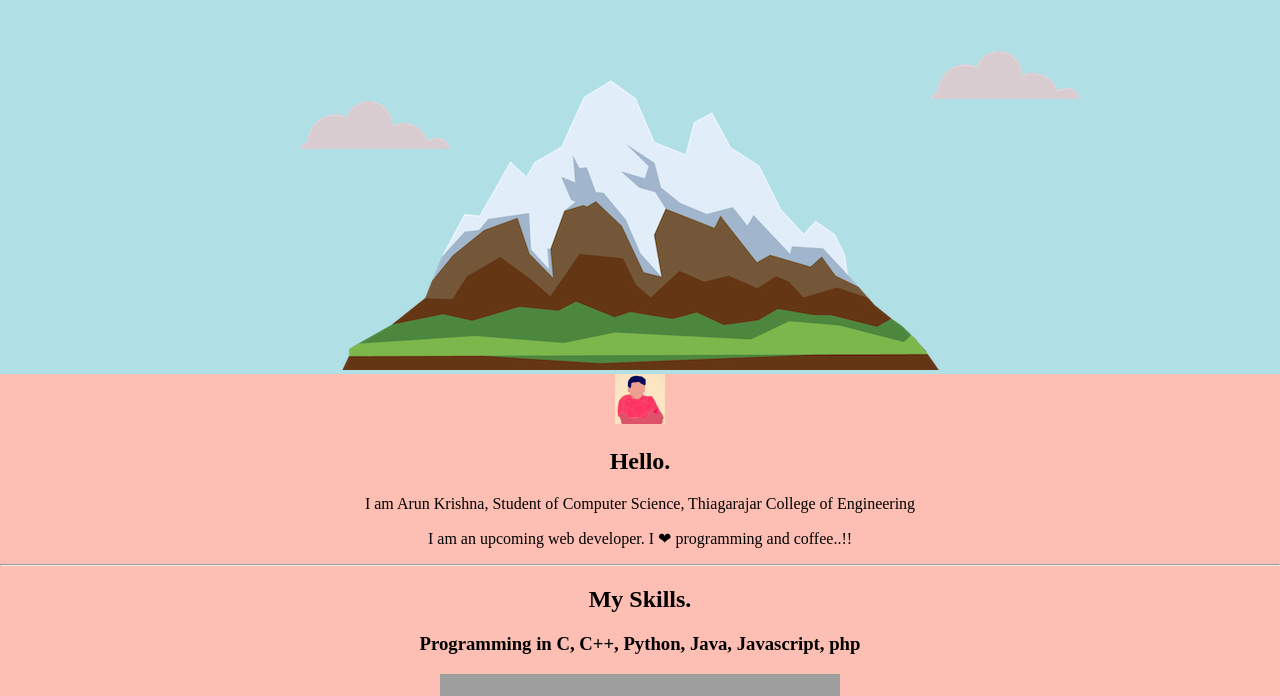
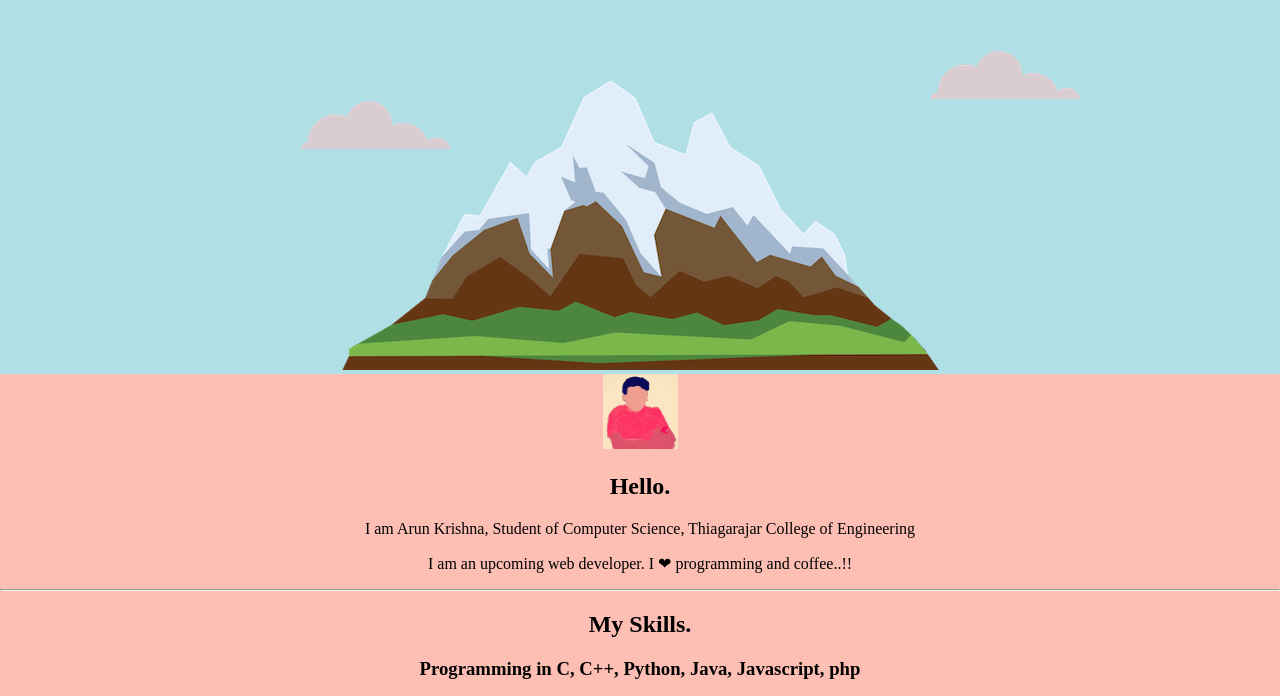
Before and after one commit to arunkrishnakv/Second-Website, a plain HTML site: page index.html in a window 1280 px wide. Shown: the part 99-795 px from the top of the page. Drawn offline with Linux system fonts and the light colour scheme; grey boxes are pictures that could not be loaded.

Commit message:
Update index.html

```diff
--- a/index.html
+++ b/index.html
@@ -17,7 +17,7 @@
     </div>
     <div class="middle-container">
       <div class="profile">
-         <img src="images/profile.jpg" height="50px" width="50px" alt="profile">
+         <img src="images/profile.jpg" height="75px" width="75px" alt="profile">
 
         <h2>Hello.</h2>
         <p>I am Arun Krishna, Student of Computer Science, Thiagarajar College of Engineering</p>
```
